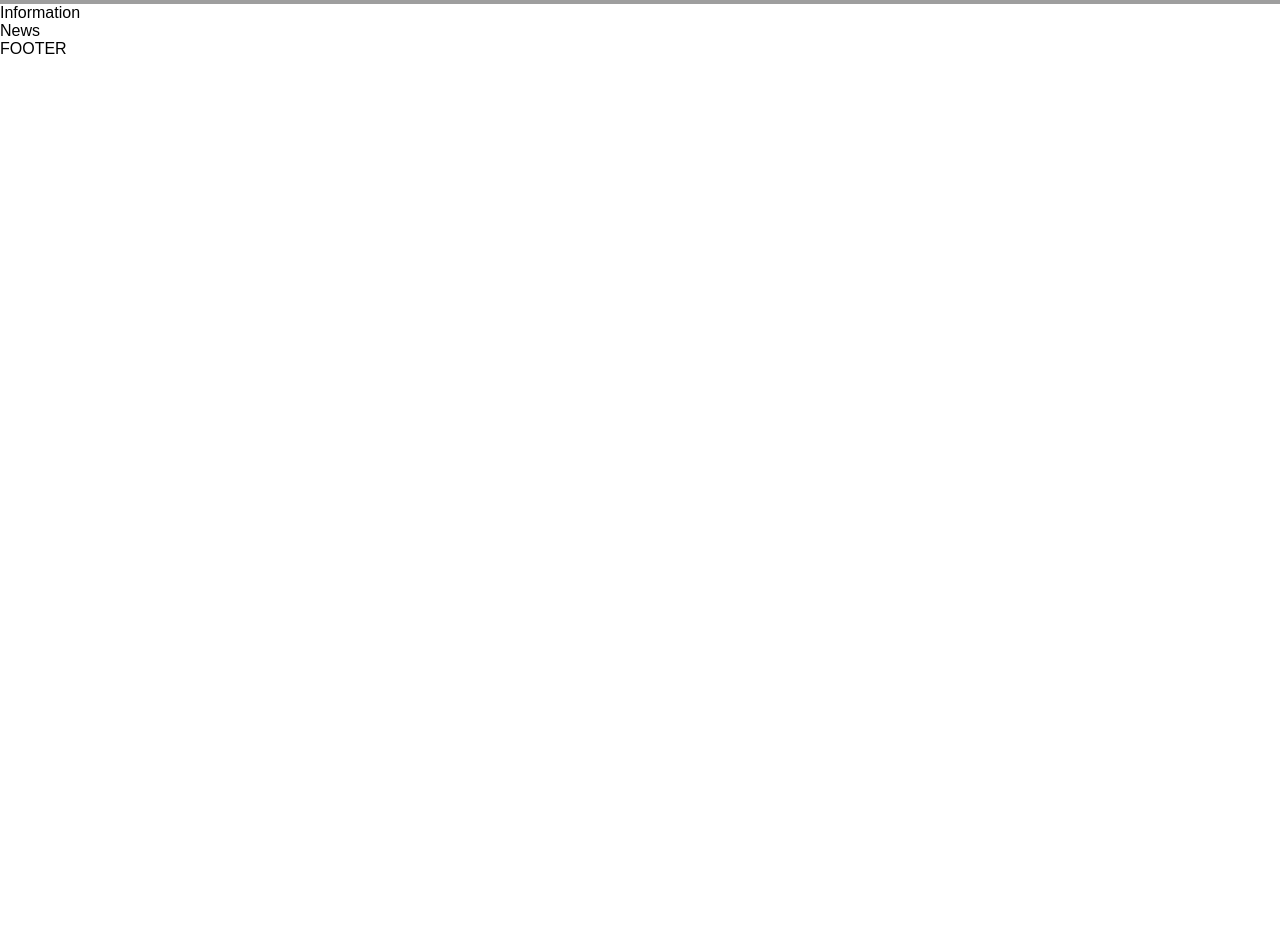
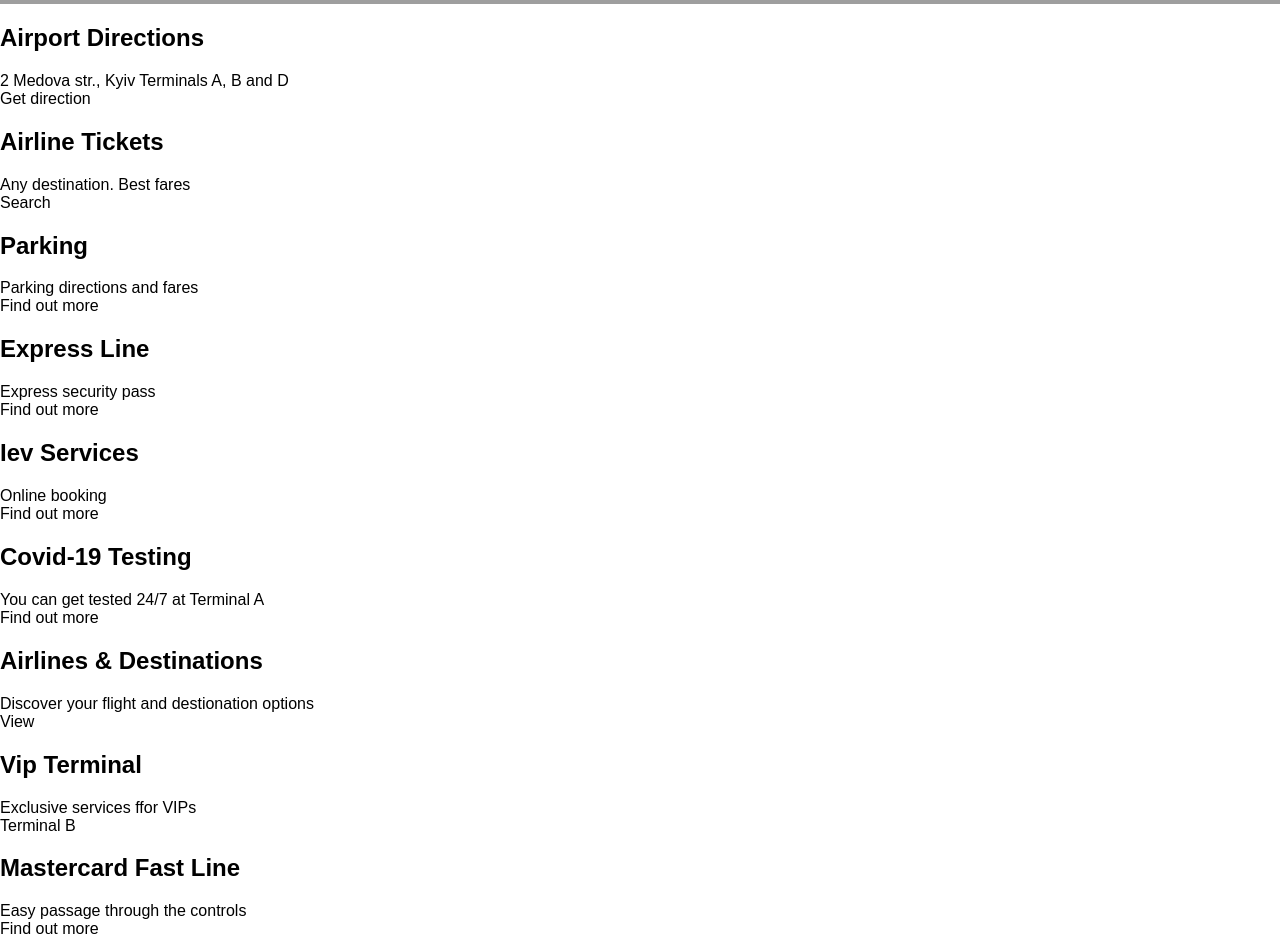
Before and after one commit to petskovvlad/airport-scoreboard, a React (Create React App) app: page / in a window 1280 px wide. Shown: the part 480-1432 px from the top of the page. Before the commit the page ends 800 px from the top, so only its background shows below. Built offline with nearby package versions, Linux system fonts and the light colour scheme; grey boxes are pictures that could not be loaded.

Commit message:
add information sections

```diff
--- a/src/components/information/Information.jsx
+++ b/src/components/information/Information.jsx
@@ -3,7 +3,66 @@ import './information.scss';
 
 const Information = () => {
   return (
-    <div>Information</div>
+    <section className="information">
+      <div className="information__container">
+        <div className="information__directions">
+          <h1 className="information__directions-title">Airport Directions</h1>
+          <div className="information__directions-text">2 Medova str., Kyiv Terminals A, B and D</div>
+          <span className="information__directions-link">Get direction</span>
+        </div>
+        <div className="information__tickets">
+          <h1 className="information__tickets-title">Airline Tickets</h1>
+          <div className="information__tickets-text">Any destination. Best fares</div>
+          <span className="information__tickets-link">Search</span>
+        </div>
+        <div className="information__parking">
+          <h1 className="information__parking-title">Parking</h1>
+          <div className="information__parking-text">Parking directions and fares</div>
+          <span className="information__parking-link">Find out more</span>
+        </div>
+        <div className="information__express-line">
+          <h1 className="information__express-line--title">Express Line</h1>
+          <div className="information__express-line--text">Express security pass</div>
+          <span className="information__express-line--link">Find out more</span>
+        </div>
+      </div>
+      <div className="information__priority"></div>
+      <div className="information__container">
+        <div className="information__iev-services">
+          <h1 className="information__iev-services--title">Iev Services</h1>
+          <div className="information__iev-services--text">Online booking</div>
+          <span className="information__iev-services--link">Find out more</span>
+        </div>
+        <div className="information__covid-testing">
+          <h1 className="information__covid-testing--title">Covid-19 Testing</h1>
+          <div className="information__covid-testing--text">You can get tested 24/7 at Terminal A</div>
+          <span className="information__covid-testing--link">Find out more</span>
+        </div>
+        <div className="information__airlines-destinations">
+          <h1 className="information__airlines-destinations--title">Airlines & Destinations</h1>
+          <div className="information__airlines-destinations--text">Discover your flight and destionation options</div>
+          <span className="information__airlines-destinations--link">View</span>
+        </div>
+        <div className="information__vip-terminal">
+          <h1 className="information__vip-terminal--title">Vip Terminal</h1>
+          <div className="information__vip-terminal--text">Exclusive services ffor VIPs</div>
+          <span className="information__vip-terminal--link">Terminal B</span>
+        </div>
+      </div>
+      <div className="information__container">
+        <div className="information__mastercard">
+          <h1 className="information__mastercard-title">Mastercard Fast Line</h1>
+          <div className="information__mastercard-text">Easy passage through the controls</div>
+          <span className="information__mastercard-link">Find out more</span>
+        </div>
+        <div className="information__info-centre">
+          <h1 className="information__info-centre--title">Info Centre</h1>
+          <div className="information__info-centre--text">{`24/7 Information +38(044)5004973`}
+          </div>
+          <span className="information__info-centre--link">Contact now</span>
+        </div>
+      </div>
+    </section>
   )
 }
 
```
